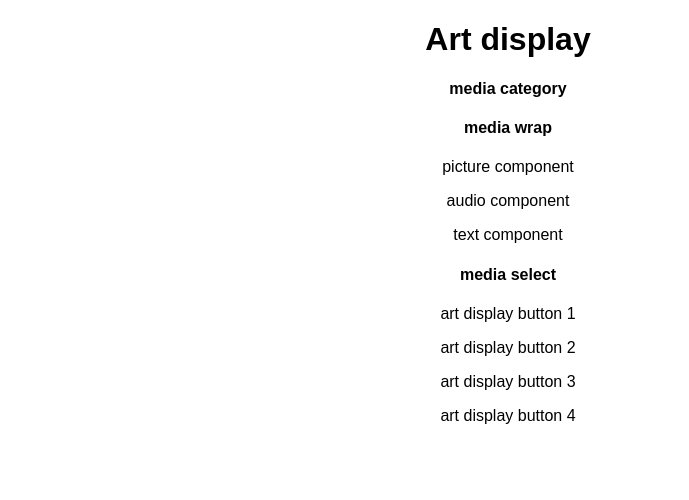
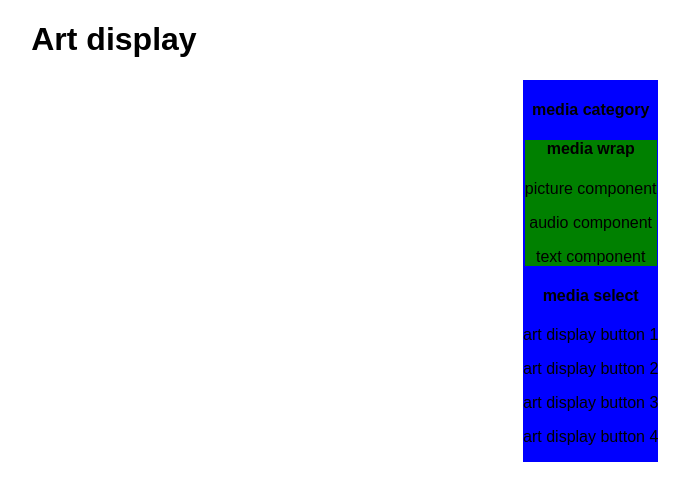
Before and after one commit to IT2810/it2810-webutvikling-h18-prosjekt-2-gruppe--16, a React (Create React App) app in the folder webdev2/: page / in a window 1280 px wide. Shown: the top 500 px of the page, without its empty margins (132-821 px from the left). Built offline with nearby package versions, Linux system fonts and the light colour scheme.

Commit message:
grid might not be the right way to go

```diff
--- a/webdev2/src/App.css
+++ b/webdev2/src/App.css
@@ -1,5 +1,24 @@
 .App {
   text-align: center;
+  display: grid;
+  grid-template-columns: 1fr 2 fr 1fr;
+  grid-template-rows: auto;
+  grid-template-areas:
+    ". top ."
+    ". test ."
+    ". test .";
+}
+
+.MediaCategory{
+  grid-area: test;
+  justify-self: center;
+  background-color: blue;
+}
+
+.MediaWrap{
+  grid-area: top;
+  justify-self: center;
+  background-color: green;
 }
 
 .App-logo {
```
